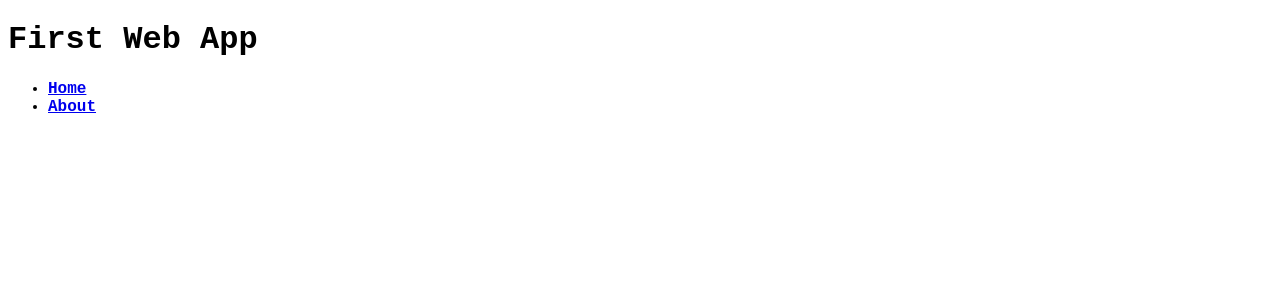
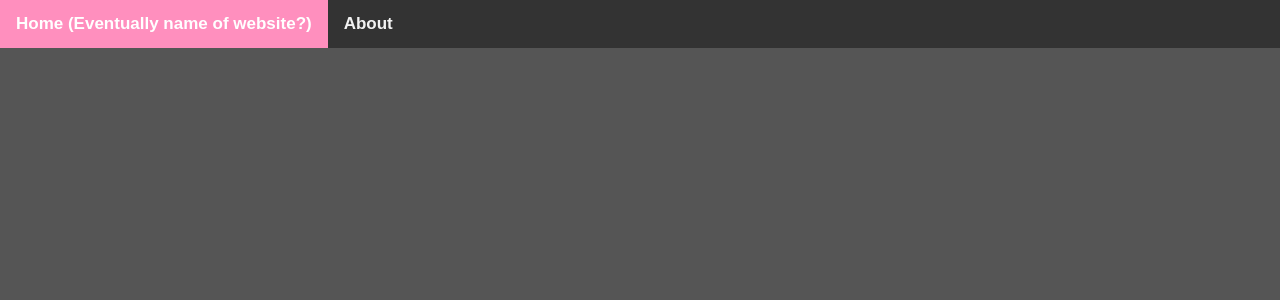
Before and after one commit to katieweaver/unnamed-python-site, a Flask app: page /template in a window 1280 px wide. Shown: the top 300 px of the page. Run offline with Flask 2, Linux system fonts and the light colour scheme.

Commit message:
Quick navigation bar setup

```diff
--- a/static/css/template.css
+++ b/static/css/template.css
@@ -1,3 +1,31 @@
 body {
-    font-family: 'Courier New', Courier, monospace
+    font-family: Arial, Helvetica, sans-serif;
+    margin: 0;
+    background-color: #555;
 }
+
+#nav-bar {
+    background-color: #333;
+    overflow: hidden;
+}
+
+#nav-bar a {
+    float: left;
+    color: #f2f2f2;
+    text-align: center;
+    padding: 14px 16px;
+    text-decoration: none;
+    font-size: 17px;
+  }
+
+  /* Change the color of links on hover */
+  #nav-bar a:hover {
+    background-color: #ddd;
+    color: black;
+  }
+
+  /* Add a color to the active/current link */
+  #nav-bar a.active {
+    background-color:#ff8fbe;
+    color: white;
+  }
--- a/templates/template.html
+++ b/templates/template.html
@@ -1,25 +1,30 @@
 <!DOCTYPE html>
 <html lang="en" dir="ltr">
+
 <head>
     <meta charset="utf-8">
     <title>Flask Parent Template</title>
-   <link rel="stylesheet" href="{{ url_for('static',     filename='css/template.css') }}"> <!--making the change here will apply the CSS to all child forms.-->
+    <link rel="stylesheet" href="{{ url_for('static',     filename='css/template.css') }}">
 </head>
+
 <body>
     <header>
         <div class="container">
-        <h1 class="logo">First Web App</h1>
-        <strong><nav>
-          <ul class="menu">
-            <li><a href="{{ url_for('home') }}">Home</a></li>
-            <li><a href="{{ url_for('about') }}">About</a></li>
-          </ul>
-        </nav></strong>
+            <strong>
+                <nav>
+                    <div id="nav-bar">
+                        <a class="active" href="{{ url_for('home') }}">Home (Eventually name of website?)</a>
+                        <a href="{{ url_for('about') }}">About</a>
                     </div>
+                </nav>
+            </strong>
+        </div>
+
     </header>
 
     {% block content %}
     {% endblock %}
 
 </body>
+
 </html>
```
Lines whose indentation alone changed are shown as unchanged.
